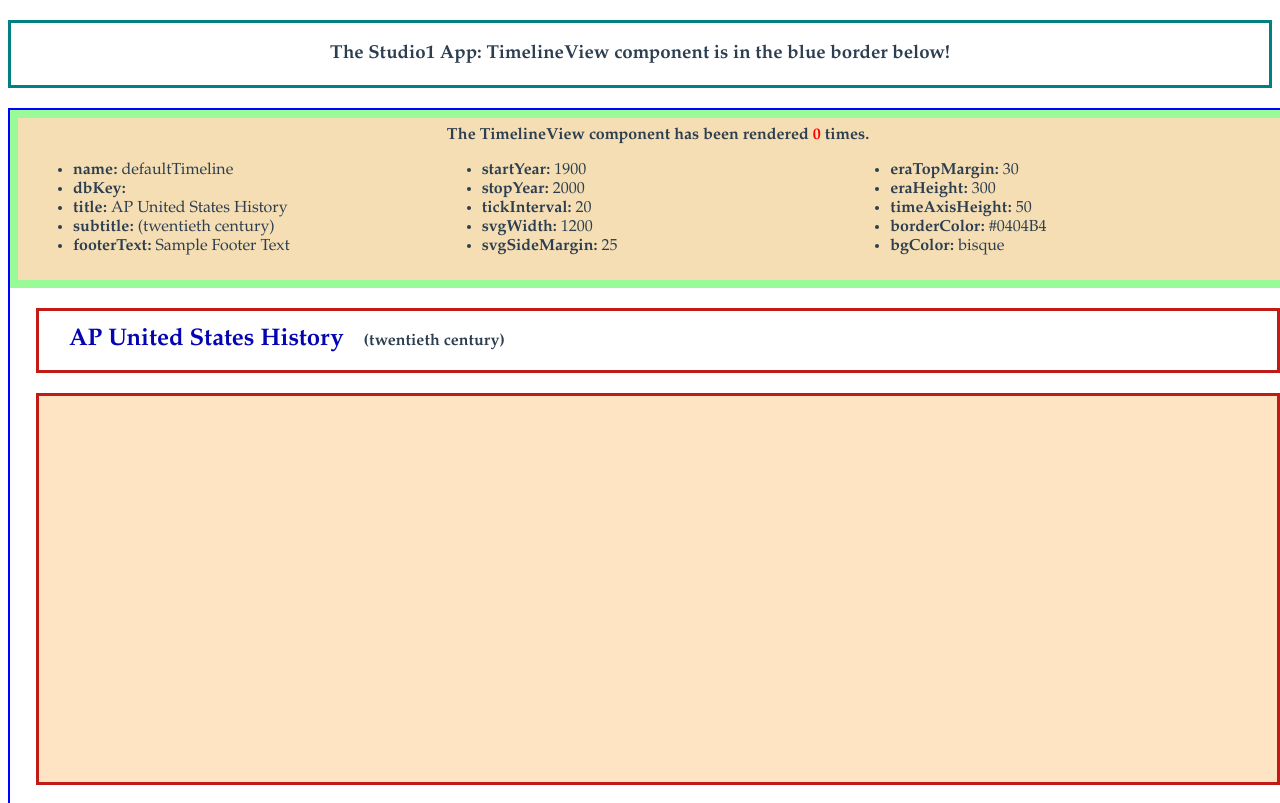
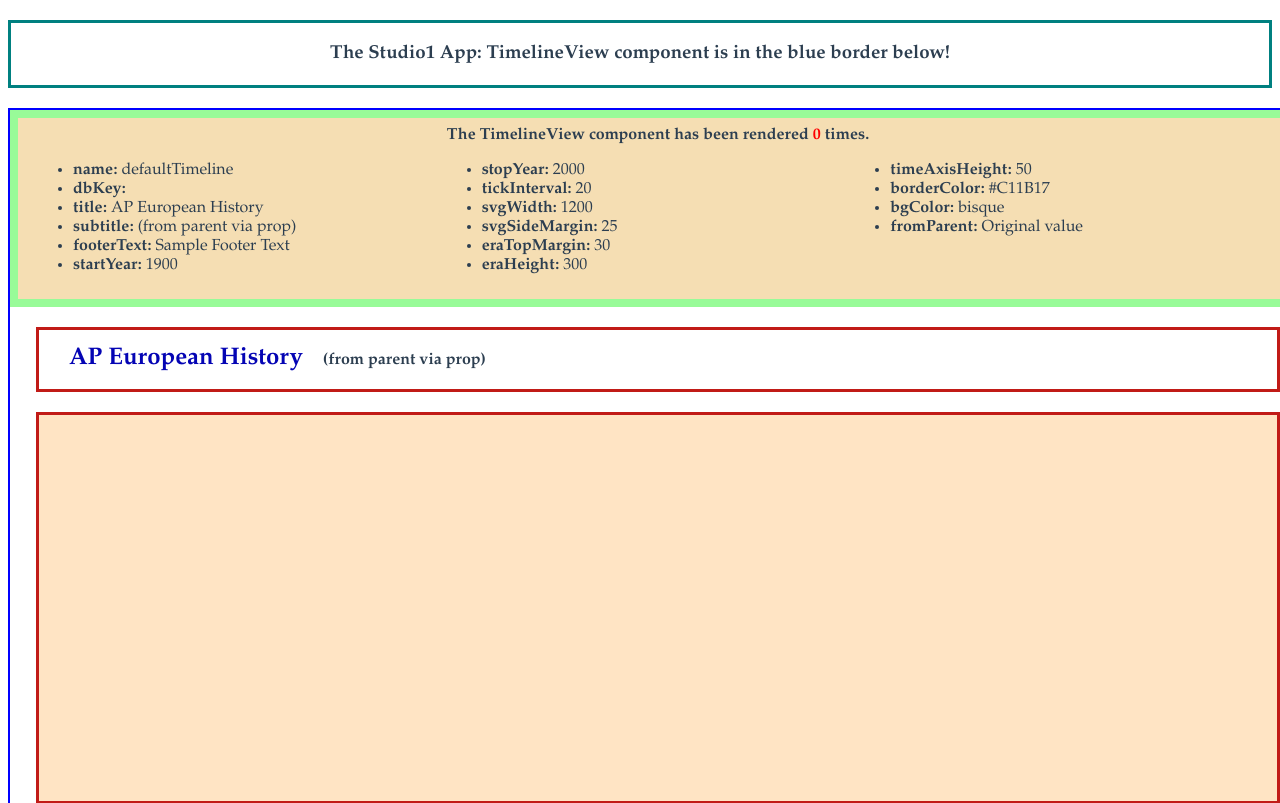
Before and after one commit to bruml2/studio1, a Vue app: page / in a window 1280 px wide. Shown: the top 803 px of the page. Built offline with nearby package versions, Linux system fonts and the light colour scheme.

Commit message:
changeValue button works!! using watch option"

```diff
--- a/src/App.vue
+++ b/src/App.vue
@@ -22,13 +22,16 @@ export default {
   },
   data() {
     return {
-      timeline: { fromParent: 'Original value' }
+      timeline: { fromParent: 'Original value',
+                  title: "AP European History",
+                  subtitle: "(from parent via prop)" }
     }
   },
   methods: {
     changeProperty() {
       // changing a value in the timeline obj causes rerender;
-      this.timeline.fromParent = 'Value changed'
+      // this.timeline.title = 'Value changed'
+      this.timeline = Object.assign({}, this.timeline, {title: "Value changed"})
     },
     addProperty() {
       // a new property in the timeline causes rerender;
--- a/src/components/TimelineView.vue
+++ b/src/components/TimelineView.vue
@@ -14,11 +14,10 @@
       <span id="tiSubtitle">{{ tl.subtitle }}</span>
     </div>
     <div id="tlTimeline">
-      <svg id="svg" :width="tl.svgWidth" :height="svgHeight">
-      <!--
+      <svg id="svg" :width="tl.svgWidth" :height="svgHeight"  xmlns="http://www.w3.org/2000/svg">
         <g id="eras"></g>
+        /* goes last to be topmost drawn */
         <g id="timeAxis"></g>
-      -->
       </svg>
     </div>
     <div id="tlFooter">
@@ -28,6 +27,8 @@
 </template>
 
 <script>
+  import * as d3 from 'd3'
+
   export default {
     props: {
       timeline: {
@@ -51,7 +52,7 @@
           "eraTopMargin":   30,
           "eraHeight":      300,
           "timeAxisHeight": 50,
-          "borderColor":    "#0404B4",
+          "borderColor":    "#C11B17",
           "bgColor":        "bisque",
         },
         renderCount: 0
@@ -64,6 +65,33 @@
                this.tl.timeAxisHeight
       }
     },
+    watch: {
+      timeline: function() {
+        Object.assign(this.tl, this.timeline)
+      }
+    },
+    created: function() {
+      // merge prop into this.tl;
+      Object.assign(this.tl, this.timeline)
+    },
+    mounted: function() {
+      this.removeEmptyHeaderFooter(this.tl)
+    },
+    methods: {
+      removeEmptyHeaderFooter(tl) {
+        if (tl.title.trim().length +
+             tl.subtitle.trim().length === 0) {
+          // eslint-disable-next-line
+          console.log("header removed")
+          document.getElementById("tlHeader").remove()
+        }
+        if (tl.footerText.trim().length === 0) {
+          // eslint-disable-next-line
+          console.log("footer removed")
+          document.getElementById("tlFooter").remove()
+        }
+      }
+    }
 
   }
 </script>
```
